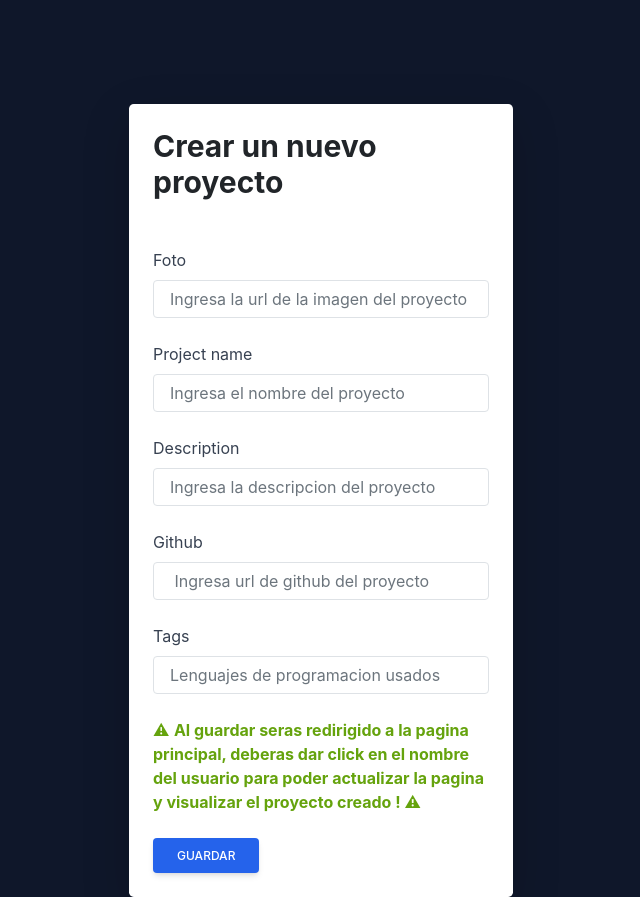
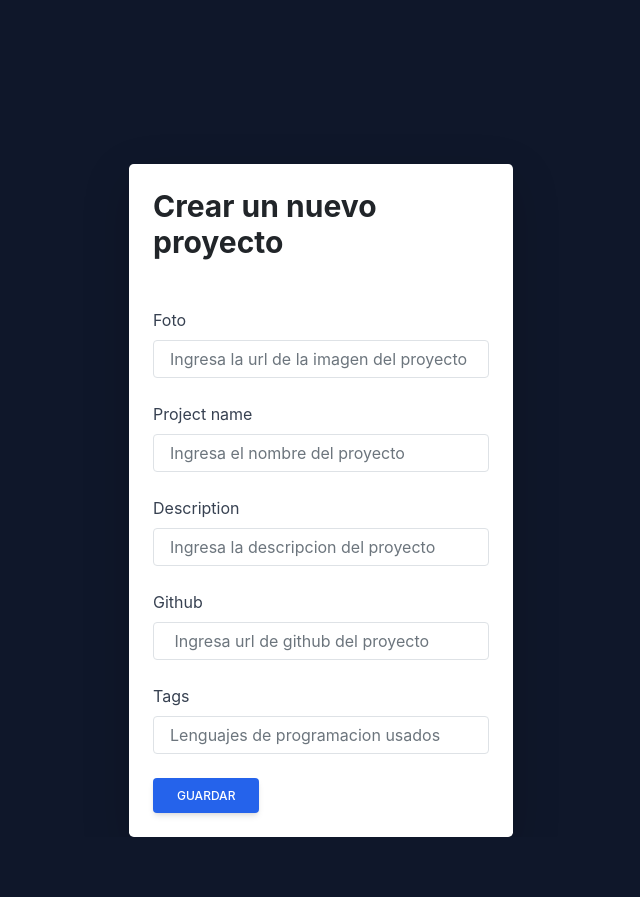
Before and after one commit to starkymc/Portafolio, a Django app: page /crear/ in a window 1280 px wide. Shown: the whole page, without its empty margins (319-959 px from the left). After the commit the page ends 837 px from the top, so only its background shows below. Run offline with Django 4.2, Linux system fonts and the light colour scheme; some libraries are stand-ins or nearby versions.

Commit message:
Update formPortafolio.html

```diff
--- a/portafoliopersonal/templates/formPortafolio.html
+++ b/portafoliopersonal/templates/formPortafolio.html
@@ -3,7 +3,7 @@
     <head>
         <meta charset="utf-8">
         <meta http-equiv="X-UA-Compatible" content="IE=edge">
-        <title>Formulario Proyecto</title>
+        <title>Formulario Profesor</title>
         <meta name="description" content="">
         <meta name="viewport" content="width=device-width, initial-scale=1">
         <link rel="stylesheet" href="">
@@ -59,7 +59,9 @@
             <!-- tamaño del form -->
             <div class="block p-6 rounded-lg shadow-lg bg-white max-w-sm " style="margin-top: 200px;">
                 <!-- Inicio del form -->
-                <form action="" method="post" >
+
+                {{error}}
+                <form action="/crear/" method="post" >
                     {% csrf_token %}
                     <!-- inicio columna first_name -->
                     <div class="form-group mb-6 ">
@@ -171,18 +173,6 @@
 
 
 
-
-                  <div style="margin-top:1px;">
-                    <p class="text-lime-600">
-                      ⚠ <strong>Al guardar seras redirigido
-                        a la pagina principal,
-                        deberas dar click en el nombre del usuario
-                        para poder actualizar la pagina y visualizar el proyecto creado ! ⚠</strong>
-                    </p>
-                    <br>
-                  </div>
-
-
                   <!-- inicio boton -->
                   <button type="submit" class="
                     px-6
```
Lines whose indentation alone changed are shown as unchanged.
